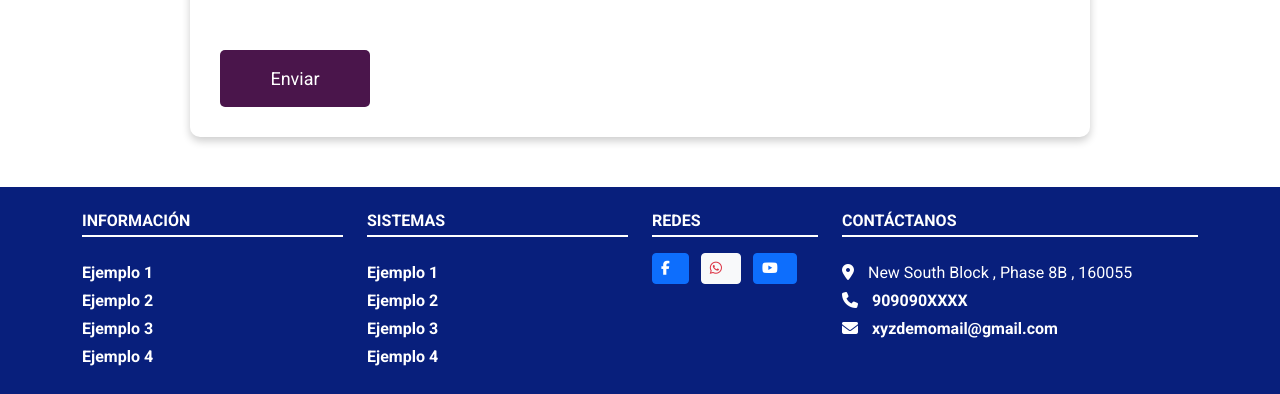
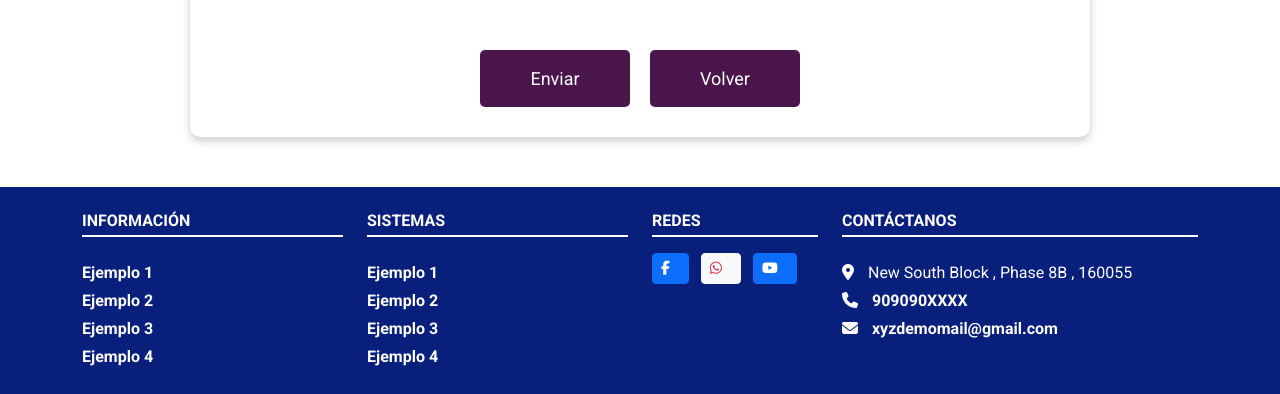
Before and after one commit to FernandoProgramador1/PaginaWeb, a PHP site: page /index.php?page=EdicionImgCarrusel in a window 1280 px wide. Shown: the part 319-713 px from the top of the page. Run offline with PHP 8.4, Linux system fonts and the light colour scheme; data that the repository does not hold is empty; some libraries are stand-ins or nearby versions.

Commit message:
Agregados botones Enviar y Volver en EdicionImgCarrusel.php

```diff
--- a/vistas/users/admin/EdicionImgCarrusel.php
+++ b/vistas/users/admin/EdicionImgCarrusel.php
@@ -23,7 +23,11 @@ require_once("modelos/model_carrusel.php");
             <div class="card edicionCarr-card">
                 <img id="muestra" src="" alt="Aqui se muestra la imagen seleccionada" class="img-thumbnail" style="max-width:400px; max-height:300px;" />
             </div>
-            <button type="submit" class="btn btn-success btn-success-custom">Enviar</button>
+            <div class="button-container">
+                <button type="submit" class="btn btn-success btn-success-custom">Enviar</button>
+                <a href="index.php?page=ImgCarrusel" class="btn btn-success btn-success-custom">Volver</a>
+            </div>
+
         </form>
     </div>
     <script>
```
